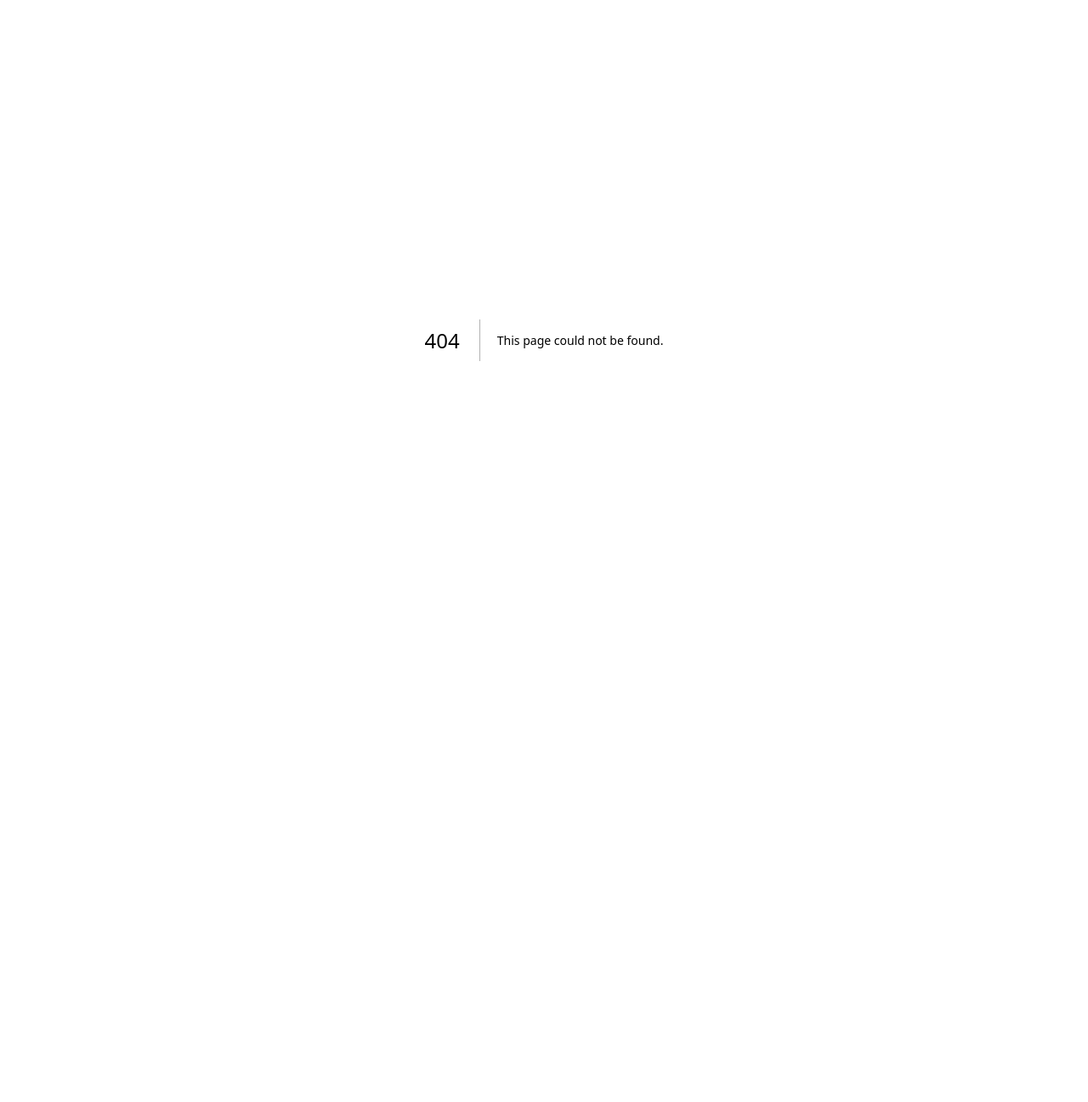
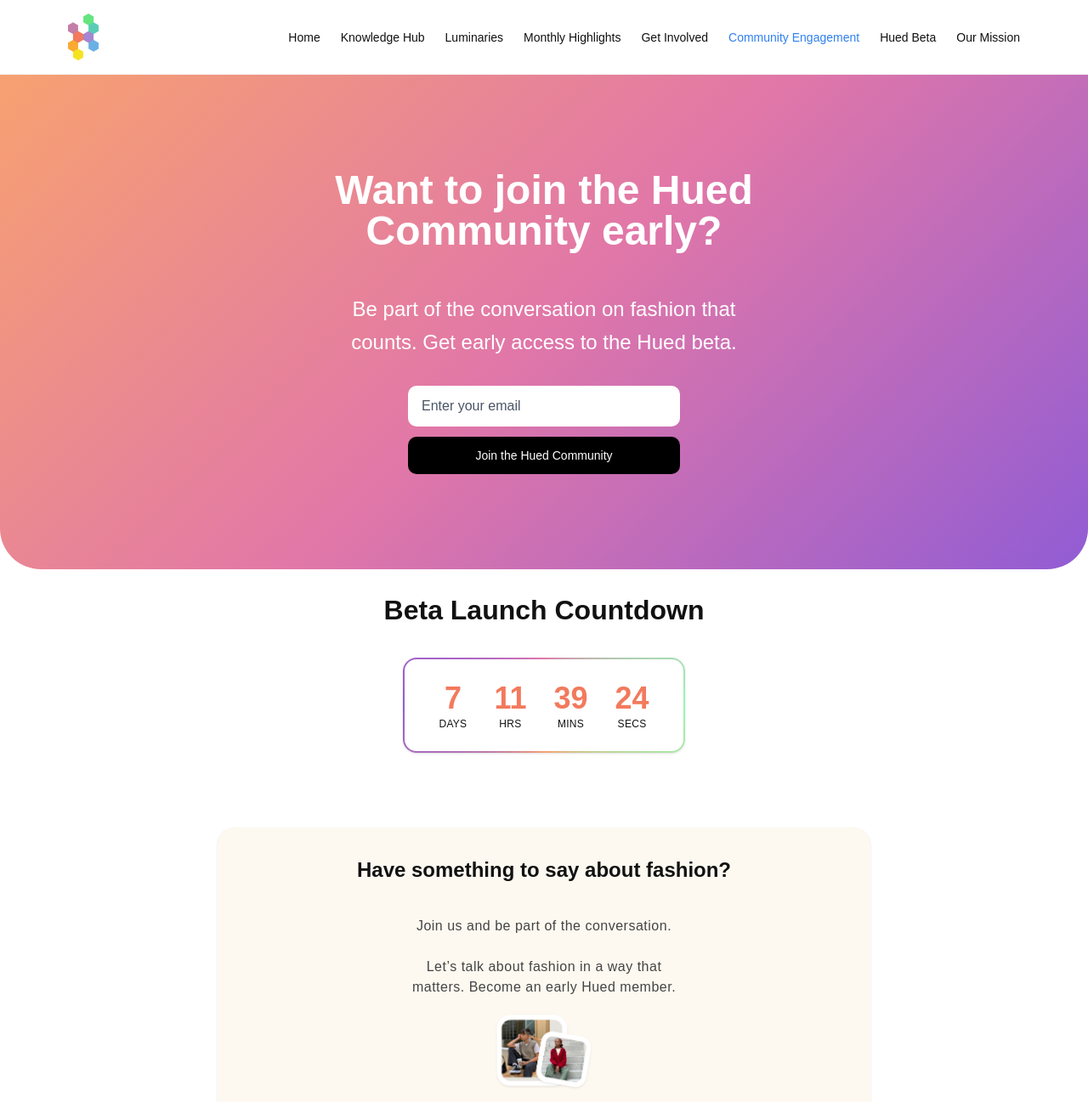
Before and after one commit to huedrefrence/HuedWeb, a Next.js app: page /community in a window 1280 px wide. Before the commit this address had no page. Shown: the top 1297 px of the page at 85% size. Before the commit the page ends 800 px from the top, so only its background shows below. Built offline with nearby package versions, Linux system fonts and the light colour scheme.

Commit message:
Changes in community pages

```diff
--- /dev/null
+++ b/app/community/page.tsx
@@ -0,0 +1,215 @@
+// app/mission/page.tsx
+import Image from "next/image";
+import Link from "next/link";
+import Footer from "../components/layout/Footer";
+
+export default function CommunityPage() {
+  return (
+    <main className="bg-white text-[#111]">
+      {/* Header */}
+      <header className="bg-white border-b border-black/5">
+        <nav className="mx-auto max-w-6xl flex items-center justify-between px-4 py-4">
+          <Link href="/" className="flex items-center gap-2">
+            <Image src="/images/logo.webp" alt="Hued" width={36} height={36} priority />
+            <span className="sr-only">Hued</span>
+          </Link>
+          <ul className="hidden md:flex gap-6 text-sm font-medium font-['Euclid Circular B']">
+            <li><Link href="/">Home</Link></li>
+            <li><Link href="/knowledge-hub">Knowledge Hub</Link></li>
+            <li><Link href="/luminaries">Luminaries</Link></li>
+            <li><Link href="/monthly-features">Monthly Highlights</Link></li>
+            <li><Link href="/get-involved">Get Involved</Link></li>
+            <li><Link href="/community" className="text-[#2F80ED]">Community Engagement</Link></li>
+            <li><Link href="/beta">Hued Beta</Link></li>
+            <li><Link href="/mission" >Our Mission</Link></li>
+          </ul>
+        </nav>
+      </header>
+
+      {/* --- New Early Access Banner Section --- */}
+<section
+  className="
+    relative w-full flex items-center justify-center text-center overflow-hidden
+    py-20 sm:py-28
+  "
+  style={{
+    background: "linear-gradient(135deg, #F7A171 0%, #E177A8 50%, #915CD4 100%)",
+    borderBottomLeftRadius: "48px",
+    borderBottomRightRadius: "48px",
+  }}
+>
+  <div className="px-4 text-white font-['Euclid Circular B'] max-w-2xl z-10">
+    <h1 className="text-2xl sm:text-4xl md:text-5xl font-semibold mb-12">
+      Want to join the Hued Community early?
+    </h1>
+    <p className="text-base sm:text-2xl mb-8 leading-relaxed">
+      Be part of the conversation on fashion that <br />
+      counts. Get early access to the Hued beta.
+    </p>
+
+    <form className="flex flex-col items-center gap-3">
+      <input
+        type="email"
+        placeholder="Enter your email"
+        className="w-full max-w-[320px] rounded-[10px] px-4 py-3 bg-white text-black placeholder:text-gray-600 focus:outline-none"
+      />
+      <button
+        type="submit"
+        className="w-full max-w-[320px] bg-black text-white rounded-[10px] px-6 py-3 text-sm font-medium hover:bg-gray-800 transition"
+      >
+        Join the Hued Community
+      </button>
+    </form>
+  </div>
+</section>
+
+      {/* --- Beta Launch Countdown Section --- */}
+<section className="bg-white flex flex-col items-center justify-center py-6">
+  <h2 className="font-['Euclid Circular B'] text-[28px] sm:text-[32px] font-semibold mb-8 text-[#111]">
+    Beta Launch Countdown
+  </h2>
+
+  {/* Countdown Box */}
+  <div
+    className="
+      flex items-center justify-center gap-8 px-10 py-6 rounded-[16px]
+      bg-white shadow-sm
+    "
+    style={{
+      border: "2px solid transparent",
+      borderRadius: "16px",
+      background:
+        "linear-gradient(white, white) padding-box, conic-gradient(from 180deg, #F7A171, #915CD4, #E177A8, #98F8B4, #F7A171) border-box",
+    }}
+  >
+    {/* Days */}
+    <div className="flex flex-col items-center justify-center">
+      <p className="font-['Euclid Circular B'] font-semibold text-[36px] leading-[44px] text-[#F27A5D]">
+        7
+      </p>
+      <span className="uppercase text-xs font-medium text-[#111] tracking-wide">
+        Days
+      </span>
+    </div>
+
+    {/* Hours */}
+    <div className="flex flex-col items-center justify-center">
+      <p className="font-['Euclid Circular B'] font-semibold text-[36px] leading-[44px] text-[#F27A5D]">
+        11
+      </p>
+      <span className="uppercase text-xs font-medium text-[#111] tracking-wide">
+        Hrs
+      </span>
+    </div>
+
+    {/* Minutes */}
+    <div className="flex flex-col items-center justify-center">
+      <p className="font-['Euclid Circular B'] font-semibold text-[36px] leading-[44px] text-[#F27A5D]">
+        39
+      </p>
+      <span className="uppercase text-xs font-medium text-[#111] tracking-wide">
+        Mins
+      </span>
+    </div>
+
+    {/* Seconds */}
+    <div className="flex flex-col items-center justify-center">
+      <p className="font-['Euclid Circular B'] font-semibold text-[36px] leading-[44px] text-[#F27A5D]">
+        24
+      </p>
+      <span className="uppercase text-xs font-medium text-[#111] tracking-wide">
+        Secs
+      </span>
+    </div>
+  </div>
+</section>
+
+{/* --- Community Conversation Section --- */}
+<section className="bg-white flex flex-col items-center justify-center py-16 px-4">
+  {/* Box 1 */}
+  <div className="w-full max-w-3xl bg-[#FDF9F0] rounded-[20px] p-8 text-center mb-10 shadow-sm">
+    <h3 className="font-['Euclid Circular B'] text-[22px] sm:text-[24px] font-semibold mb-3 text-[#111]">
+      Have something to say about fashion? <br/>
+    </h3>
+    <br />
+    <p
+      className="
+        font-['Euclid Circular B']
+        font-normal
+        text-[16px]
+        leading-[24px]
+        tracking-[0.5px]
+        text-[#444444]
+        text-center
+        mb-4
+      "
+    >
+      Join us and be part of the conversation. <br /><br />
+      Let’s talk about fashion in a way that<br/> matters. Become an early Hued member.
+    </p>
+
+    {/* Image or Illustration */}
+    <div className="flex justify-center mt-4">
+      <Image
+        src="/images/Group12.png" // <-- replace with your uploaded image
+        alt="People discussing fashion"
+        width={120}
+        height={80}
+        className="rounded-[12px] object-cover"
+      />
+    </div>
+  </div>
+
+  {/* Box 2 */}
+  <div className="w-full max-w-3xl bg-[#FDF9F0] rounded-[20px] p-8 text-center shadow-sm">
+  <h3
+  className="
+    font-['Euclid Circular B']
+    font-semibold
+    text-[22px]
+    leading-[28px]
+    tracking-[0.5px]
+    text-[#444444]
+    text-center
+  "
+>
+      Already part of the conversation?
+    </h3>
+    <br/>
+    <p
+      className="
+        font-['Euclid Circular B']
+        font-normal
+        text-[16px]
+        leading-[24px]
+        tracking-[0.5px]
+        text-[#444444]
+        text-center
+        mb-6
+      "
+    >
+      Follow us on Instagram for sneak peeks!
+    </p>
+
+    {/* Social Icons */}
+    <div className="flex justify-center gap-4">
+      <Link href="https://instagram.com" target="_blank">
+        <Image src="/icons/instagram.svg" alt="Instagram" width={24} height={24} />
+      </Link>
+      <Link href="https://twitter.com" target="_blank">
+        <Image src="/icons/twitter.svg" alt="Twitter" width={24} height={24} />
+      </Link>
+      <Link href="https://facebook.com" target="_blank">
+        <Image src="/icons/facebook.svg" alt="Facebook" width={24} height={24} />
+      </Link>
+      <Link href="https://google.com" target="_blank">
+        <Image src="/icons/google.svg" alt="Google" width={24} height={24} />
+      </Link>
+    </div>
+  </div>
+</section>
+
+      <Footer />
+    </main>
+  );
+}
```
